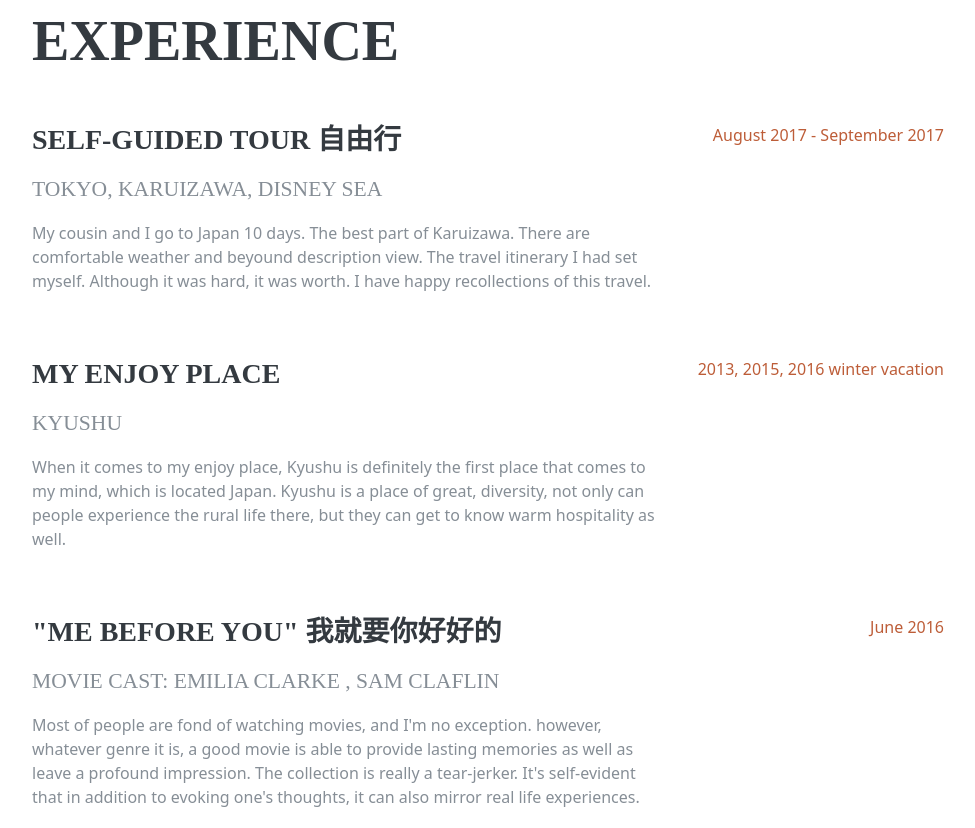
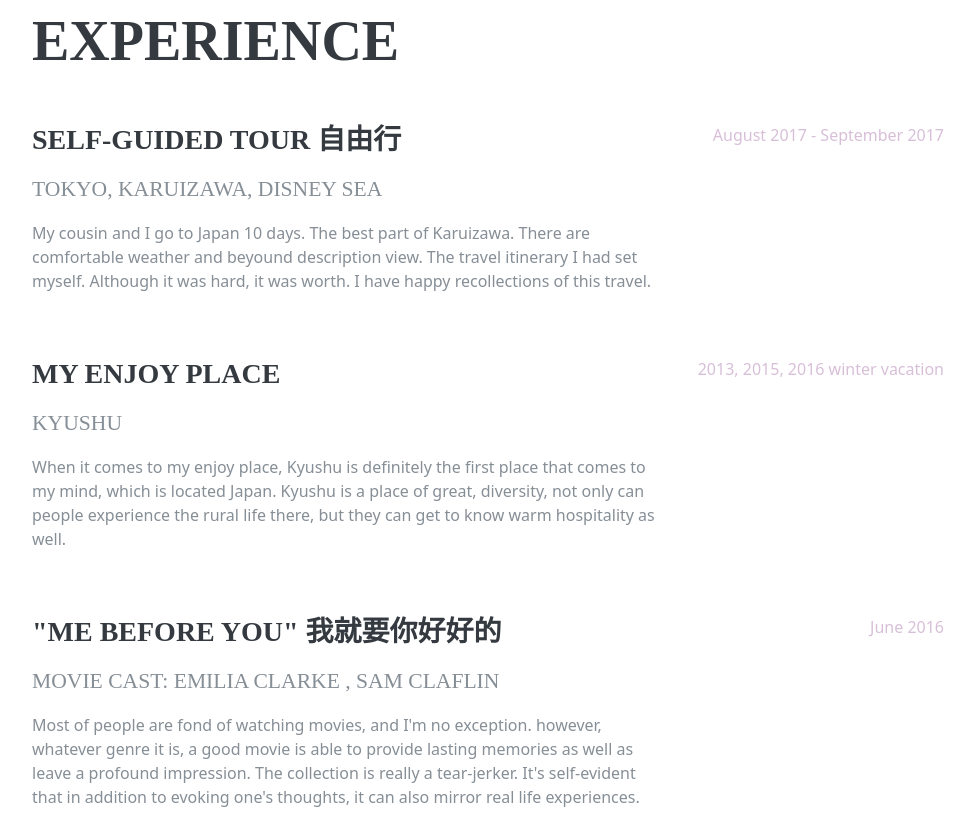
Before and after one commit to forever0228/forever0228.github.io, a website: page index.html in a window 1280 px wide. Shown: the part 840-1668 px from the top of the page, without its empty margins (288-1263 px from the left). Drawn offline with Linux system fonts and the light colour scheme; a web font is replaced by a local one.

Commit message:
Add files via upload

```diff
--- a/css/myresume.css
+++ b/css/myresume.css
@@ -16,3 +16,4 @@ h1 {
 	margin-top: 1rem;
 }
 .bg-primary{background-color:#E6E6FA!important}
+.text-primary{color:#D8BFD8!important}
```
